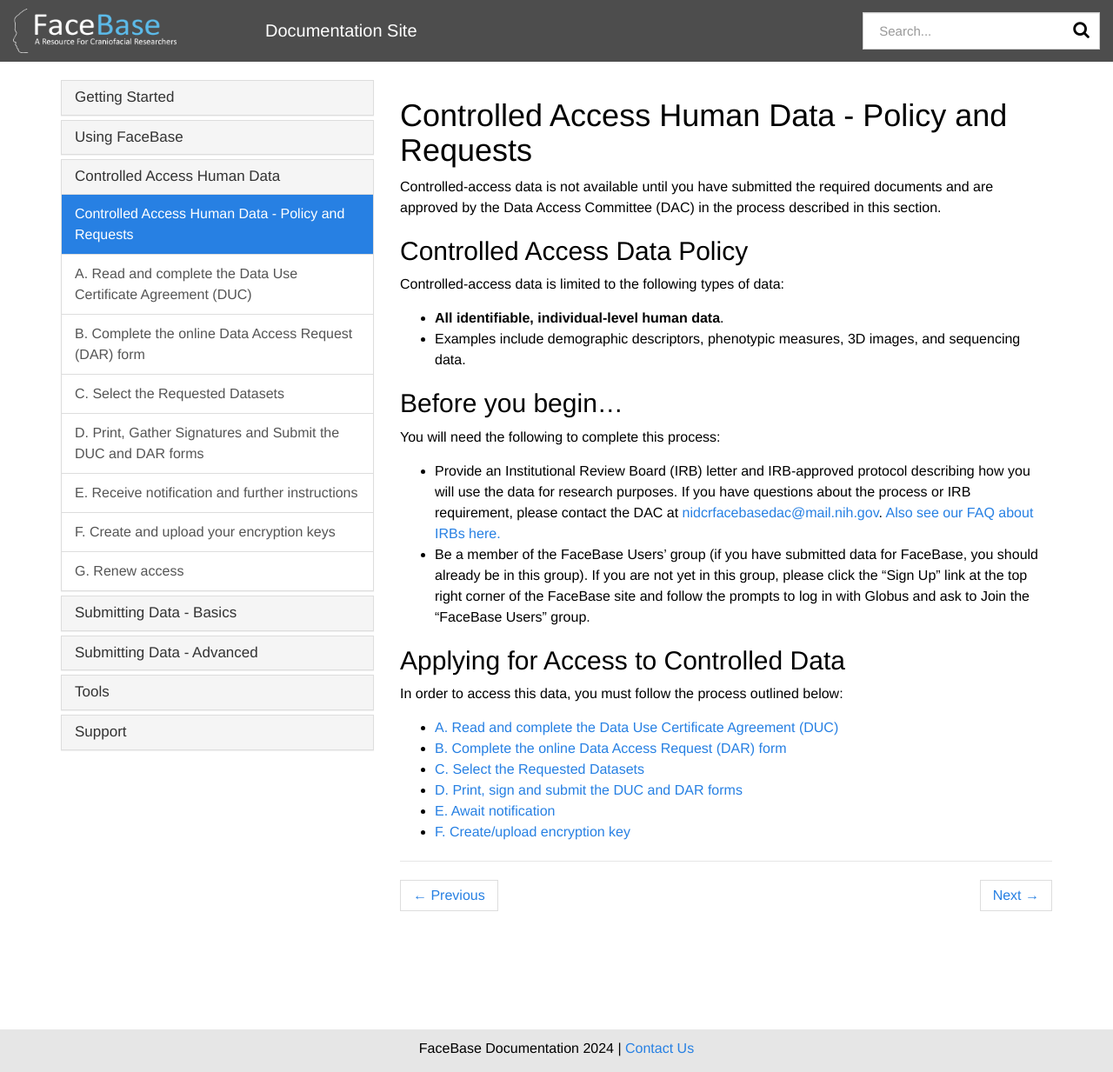
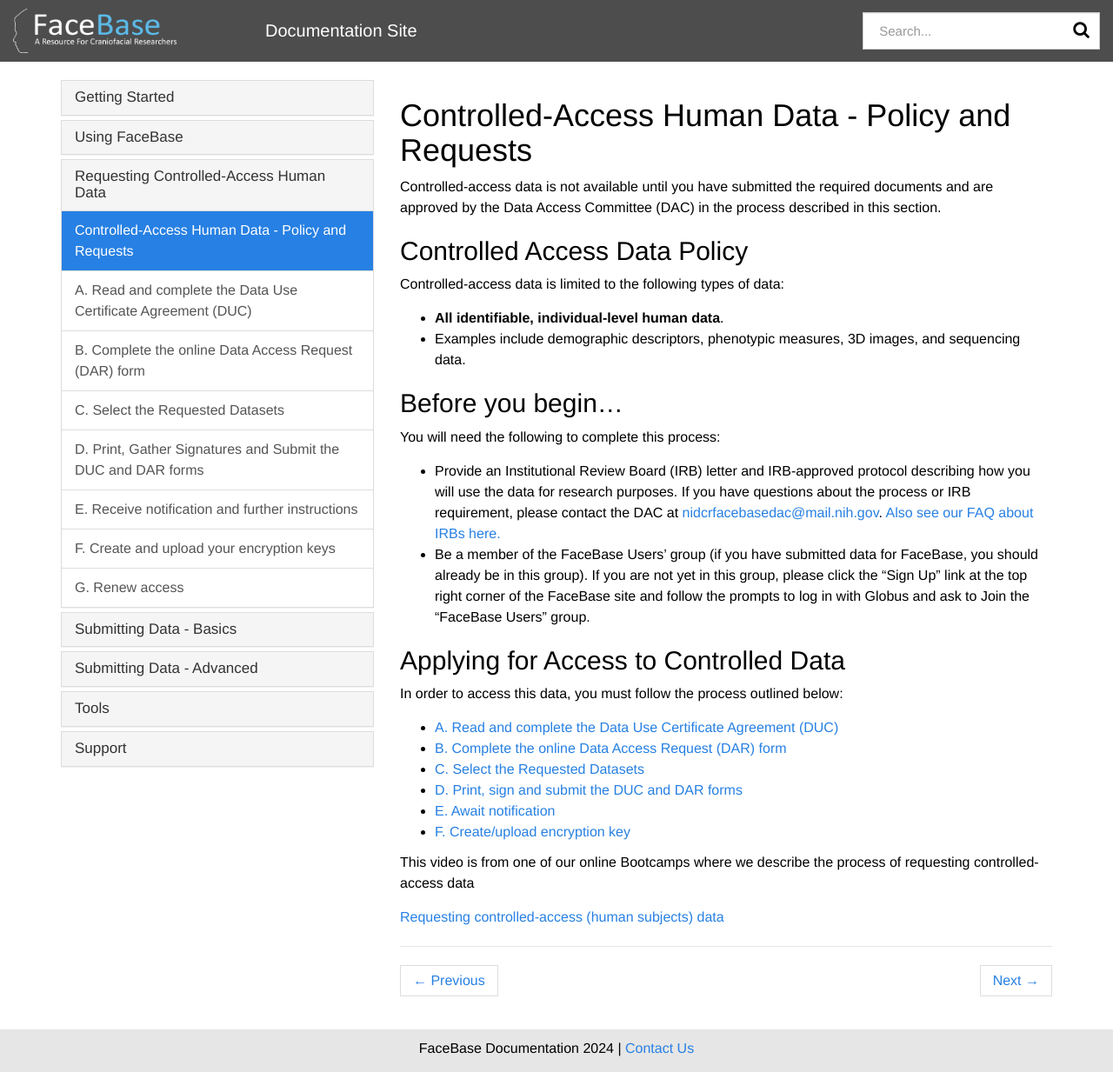
Before and after one commit to informatics-isi-edu/facebase-docs, a Jekyll site: the page built from docs/_docs/human-data/human-data.md, in a window 1280 px wide and 1233 px high. Shown: the whole window at 87% size. Built offline with Jekyll 4.4.1, drawn with Linux system fonts in a browser that asks for light colours.

Commit message:
linking to video on requesting controlled-access data

```diff
--- a/docs/_data/docs.yml
+++ b/docs/_data/docs.yml
@@ -16,7 +16,7 @@
   - 3d-viewers
   - nifti-files
   - convert-tif
-- title: Controlled Access Human Data
+- title: Requesting Controlled-Access Human Data
   docs:
   - human-data
   - duc
--- a/docs/_docs/human-data/human-data.md
+++ b/docs/_docs/human-data/human-data.md
@@ -1,5 +1,5 @@
 ---
-title: Controlled Access Human Data - Policy and Requests
+title: Controlled-Access Human Data - Policy and Requests
 permalink: /docs/human-data/
 ---
 
@@ -28,3 +28,7 @@
 * [D. Print, sign and submit the DUC and DAR forms]({{ "/docs/print-sign-submit/" | relative_url }})
 * [E. Await notification]({{ "/docs/notification/" | relative_url }})
 * [F. Create/upload encryption key]({{ "/docs/encryption-keys/" | relative_url }})
+
+This video is from one of our online Bootcamps where we describe the process of requesting controlled-access data
+
+[Requesting controlled-access (human subjects) data](https://youtu.be/WQuRC71yMBw?si=KBOAyfxflzSxG95B)
```
